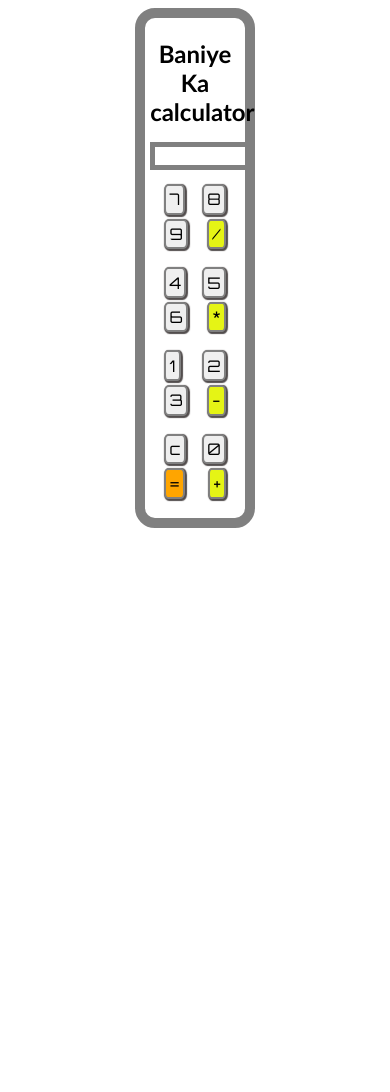
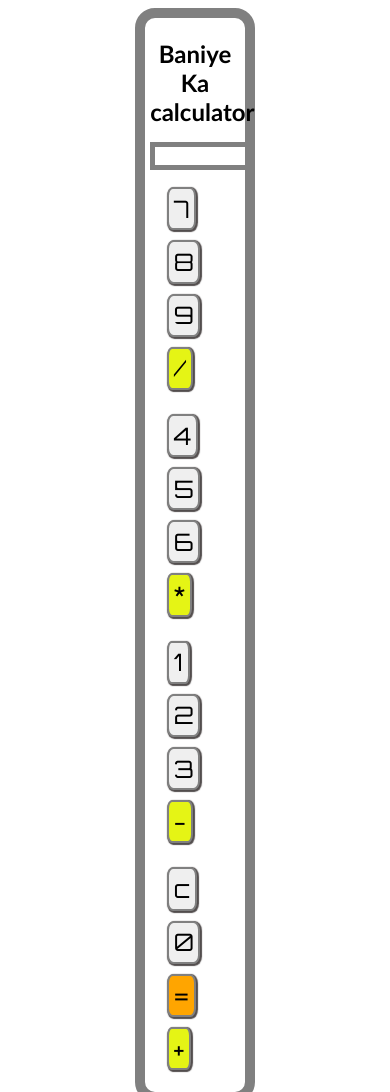
Before and after one commit to Abhi-2903/calculator, a plain HTML site: page index.html in a window 390 px wide. Shown: the top 1092 px of the page. Before the commit the page ends 844 px from the top, so only its background shows below. Drawn offline with Linux system fonts and the light colour scheme.

Commit message:
Update style.css

```diff
--- a/style.css
+++ b/style.css
@@ -54,9 +54,9 @@
         border-radius: 20px;
     }
     .keys {
-        font-size: 1rem;
-        padding: 5%;
-        margin:2px;
+        font-size: 1.5rem;
+        padding: 7%;
+        margin:5px;
     }
 
     .display input {
```
